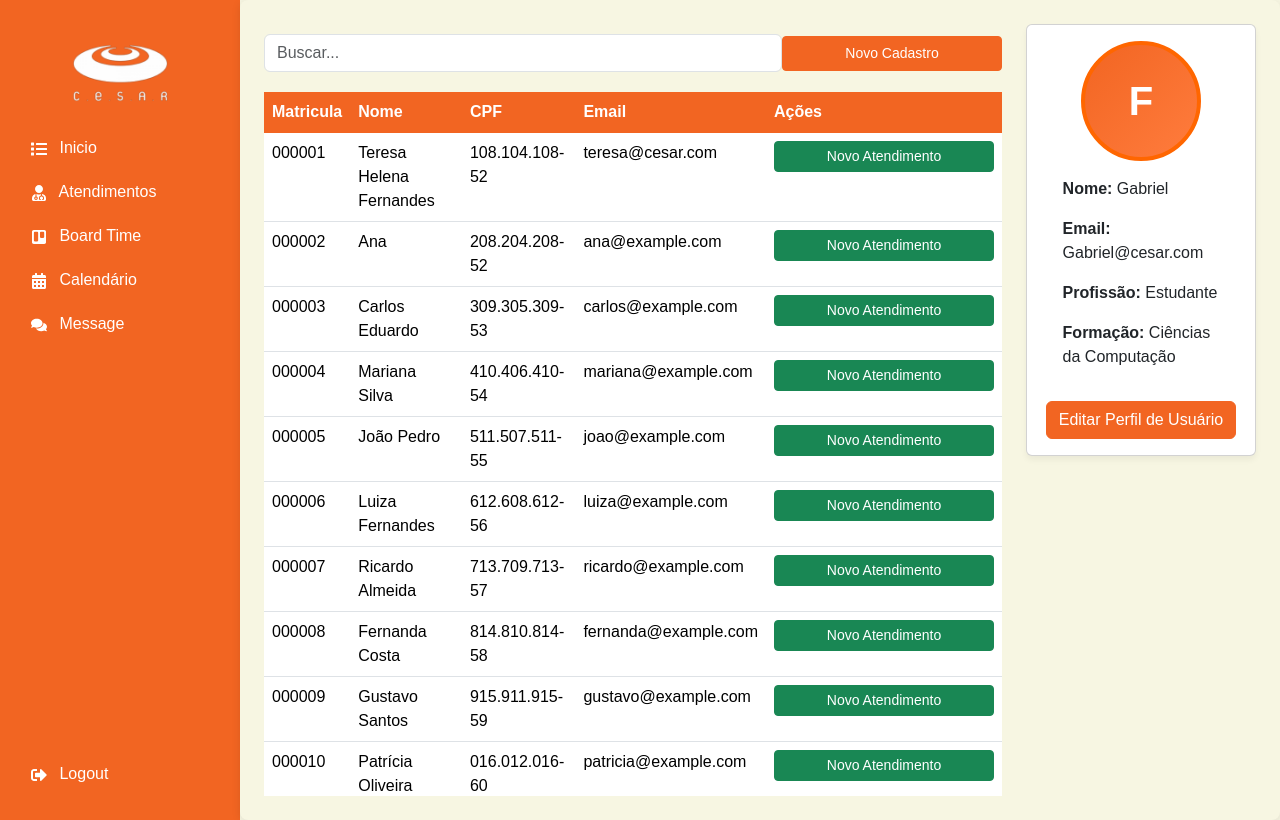
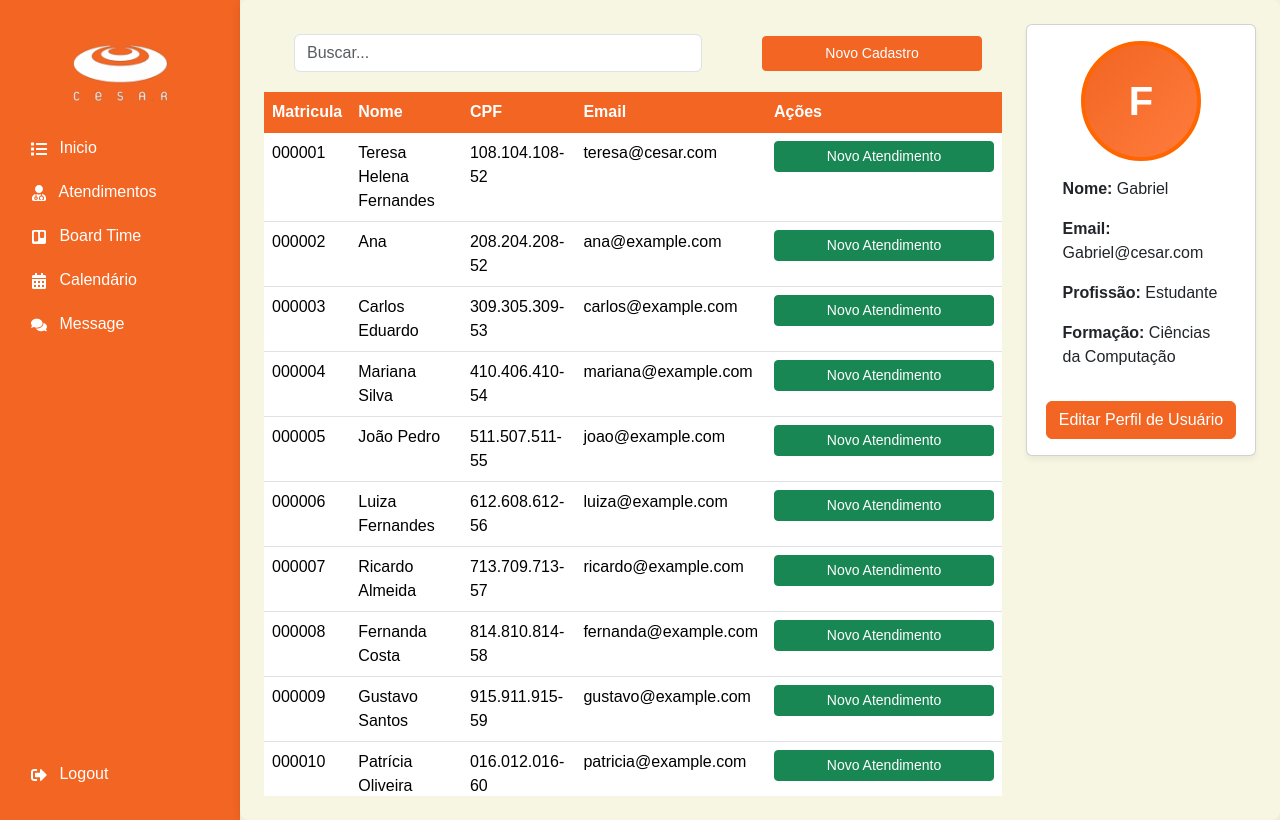
Before and after one commit to felipereis13/cesar-gerenciador-PD, a React (Vite) app: page /atendimentos in a window 1280 px wide. Built offline with nearby package versions, Linux system fonts and the light colour scheme.

Commit message:
alteração logo e nome na aba

```diff
--- a/index.html
+++ b/index.html
@@ -2,9 +2,9 @@
 <html lang="pt-br">
   <head>
     <meta charset="UTF-8" />
-    <link rel="icon" type="image/svg+xml" href="/vite.svg" />
+    <link rel="icon" type="image/svg+xml" href="src/assets/Logo/cesar.svg" />
     <meta name="viewport" content="width=device-width, initial-scale=1.0" />
-    <title>Vite + React</title>
+    <title>CesarPsicopedagogos</title>
   </head>
   <body>
     <div id="root"></div>
--- a/src/components/TabelaComBusca/TabelaComBusca.css
+++ b/src/components/TabelaComBusca/TabelaComBusca.css
@@ -4,17 +4,14 @@
 
 }
 
-/* .cabecalho-tabela {
-  background-color: #f26522 !important;
-  cursor: pointer;
-} */
+
 .table-dark {
 
   --bs-table-bg: #f26522 !important;
   --bs-table-border-color: #f26522 !important;
   border-radius: 16px !important;
   overflow-x: auto;
-  width: 300px
+  width: 300px;
 }
 
 .tablescroll {
@@ -32,6 +29,8 @@
 .tabelaPadrao .form-control {
   width: 80%;
   margin-top: 10px;
+  margin-right: 40px;
+  margin-left: 30px;
 
 }
 
@@ -47,6 +46,8 @@
   height: 35px !important;
   background-color: #f26522;
   border-color: #f26522;
+  margin-right: 20px;
+  margin-left: 20px;
 
 }
 
```
